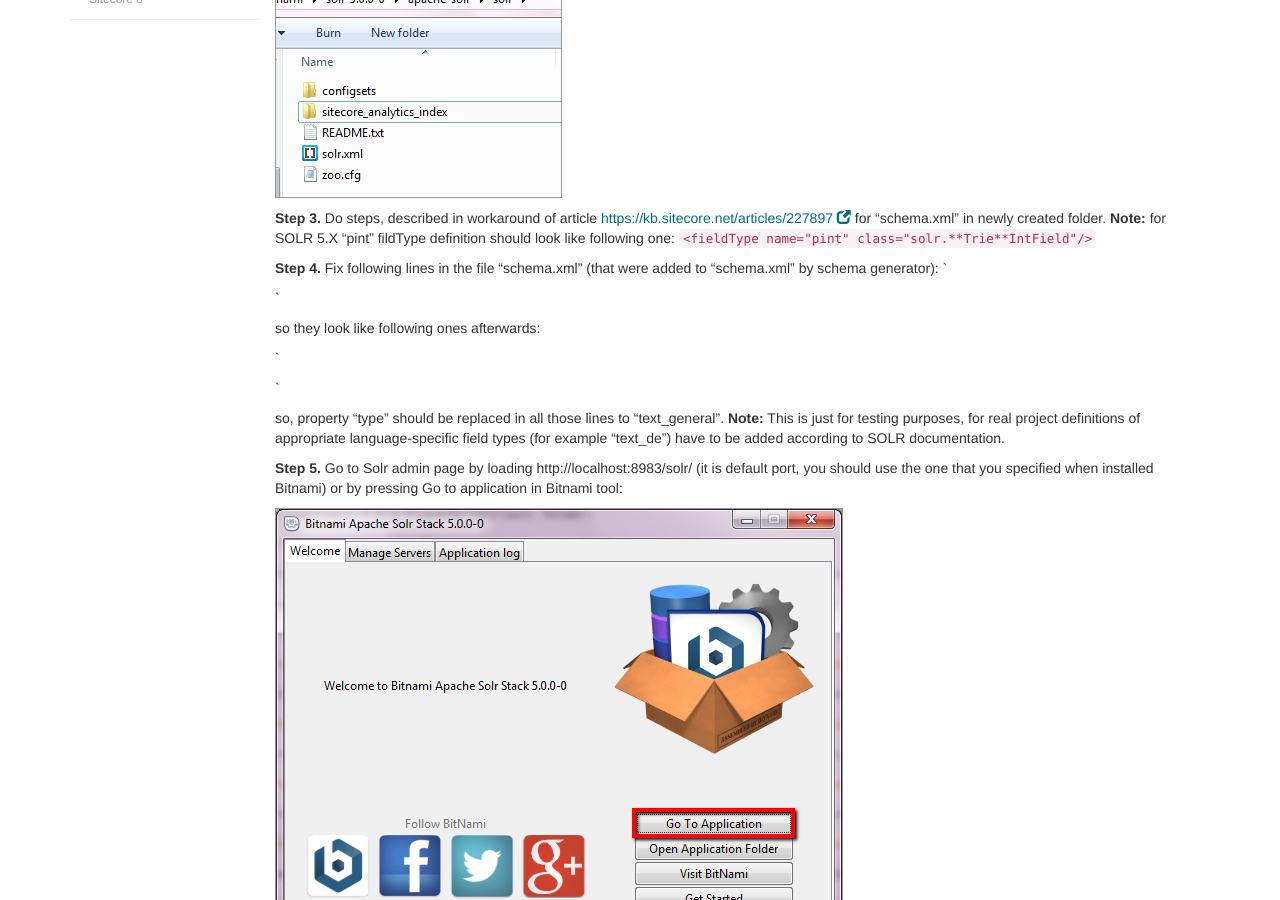
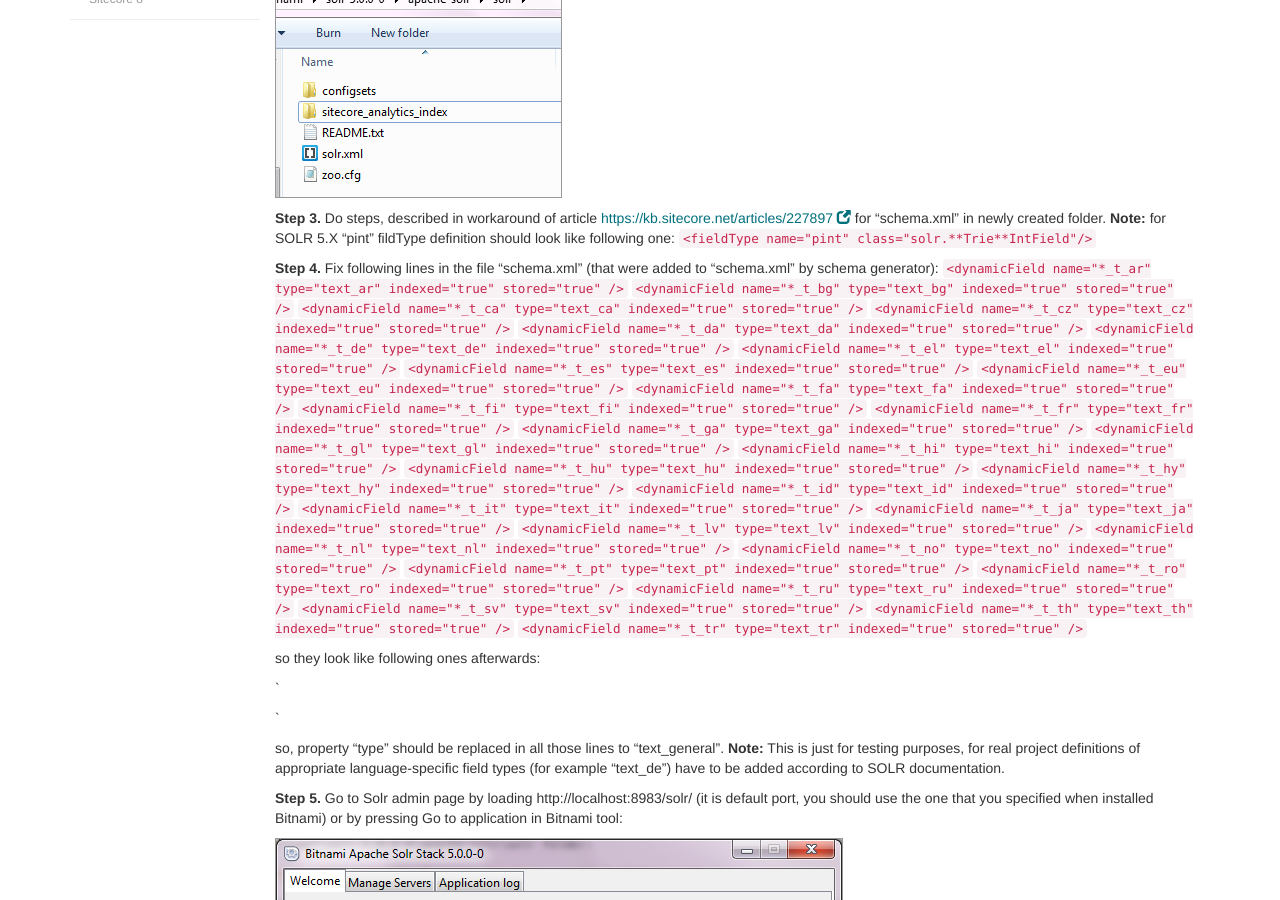
Before and after one commit to Sitecore-Community/docs, a Jekyll site: the page built from search/solr/Configuring-Solr-for-use-with-Sitecore-8/index.md, in a window 1280 px wide and 900 px high, scrolled down 365 px. Built offline with Jekyll 4.4.1, drawn with Linux system fonts in a browser that asks for light colours; nearby versions of some CDN libraries; a script that is not in the unit is left out; comment, search, counter and statistics services are not loaded.

Commit message:
fixed markup

```diff
--- a/search/solr/Configuring-Solr-for-use-with-Sitecore-8/index.md
+++ b/search/solr/Configuring-Solr-for-use-with-Sitecore-8/index.md
@@ -19,35 +19,35 @@
 `<fieldType name="pint" class="solr.**Trie**IntField"/>`
 
 **Step 4.** Fix following lines in the file "schema.xml" (that were added to "schema.xml" by schema generator):
-` <dynamicField name="*_t_ar" type="text_ar" indexed="true" stored="true" />
-<dynamicField name="*_t_bg" type="text_bg" indexed="true" stored="true" />
-<dynamicField name="*_t_ca" type="text_ca" indexed="true" stored="true" />
-<dynamicField name="*_t_cz" type="text_cz" indexed="true" stored="true" />
-<dynamicField name="*_t_da" type="text_da" indexed="true" stored="true" />
-<dynamicField name="*_t_de" type="text_de" indexed="true" stored="true" />
-<dynamicField name="*_t_el" type="text_el" indexed="true" stored="true" />
-<dynamicField name="*_t_es" type="text_es" indexed="true" stored="true" />
-<dynamicField name="*_t_eu" type="text_eu" indexed="true" stored="true" />
-<dynamicField name="*_t_fa" type="text_fa" indexed="true" stored="true" />
-<dynamicField name="*_t_fi" type="text_fi" indexed="true" stored="true" />
-<dynamicField name="*_t_fr" type="text_fr" indexed="true" stored="true" />
-<dynamicField name="*_t_ga" type="text_ga" indexed="true" stored="true" />
-<dynamicField name="*_t_gl" type="text_gl" indexed="true" stored="true" />
-<dynamicField name="*_t_hi" type="text_hi" indexed="true" stored="true" />
-<dynamicField name="*_t_hu" type="text_hu" indexed="true" stored="true" />
-<dynamicField name="*_t_hy" type="text_hy" indexed="true" stored="true" />
-<dynamicField name="*_t_id" type="text_id" indexed="true" stored="true" />
-<dynamicField name="*_t_it" type="text_it" indexed="true" stored="true" />
-<dynamicField name="*_t_ja" type="text_ja" indexed="true" stored="true" />
-<dynamicField name="*_t_lv" type="text_lv" indexed="true" stored="true" />
-<dynamicField name="*_t_nl" type="text_nl" indexed="true" stored="true" />
-<dynamicField name="*_t_no" type="text_no" indexed="true" stored="true" />
-<dynamicField name="*_t_pt" type="text_pt" indexed="true" stored="true" />
-<dynamicField name="*_t_ro" type="text_ro" indexed="true" stored="true" />
-<dynamicField name="*_t_ru" type="text_ru" indexed="true" stored="true" />
-<dynamicField name="*_t_sv" type="text_sv" indexed="true" stored="true" />
-<dynamicField name="*_t_th" type="text_th" indexed="true" stored="true" />
-<dynamicField name="*_t_tr" type="text_tr" indexed="true" stored="true" />`
+`<dynamicField name="*_t_ar" type="text_ar" indexed="true" stored="true" />`
+`<dynamicField name="*_t_bg" type="text_bg" indexed="true" stored="true" />`
+`<dynamicField name="*_t_ca" type="text_ca" indexed="true" stored="true" />`
+`<dynamicField name="*_t_cz" type="text_cz" indexed="true" stored="true" />`
+`<dynamicField name="*_t_da" type="text_da" indexed="true" stored="true" />`
+`<dynamicField name="*_t_de" type="text_de" indexed="true" stored="true" />`
+`<dynamicField name="*_t_el" type="text_el" indexed="true" stored="true" />`
+`<dynamicField name="*_t_es" type="text_es" indexed="true" stored="true" />`
+`<dynamicField name="*_t_eu" type="text_eu" indexed="true" stored="true" />`
+`<dynamicField name="*_t_fa" type="text_fa" indexed="true" stored="true" />`
+`<dynamicField name="*_t_fi" type="text_fi" indexed="true" stored="true" />`
+`<dynamicField name="*_t_fr" type="text_fr" indexed="true" stored="true" />`
+`<dynamicField name="*_t_ga" type="text_ga" indexed="true" stored="true" />`
+`<dynamicField name="*_t_gl" type="text_gl" indexed="true" stored="true" />`
+`<dynamicField name="*_t_hi" type="text_hi" indexed="true" stored="true" />`
+`<dynamicField name="*_t_hu" type="text_hu" indexed="true" stored="true" />`
+`<dynamicField name="*_t_hy" type="text_hy" indexed="true" stored="true" />`
+`<dynamicField name="*_t_id" type="text_id" indexed="true" stored="true" />`
+`<dynamicField name="*_t_it" type="text_it" indexed="true" stored="true" />`
+`<dynamicField name="*_t_ja" type="text_ja" indexed="true" stored="true" />`
+`<dynamicField name="*_t_lv" type="text_lv" indexed="true" stored="true" />`
+`<dynamicField name="*_t_nl" type="text_nl" indexed="true" stored="true" />`
+`<dynamicField name="*_t_no" type="text_no" indexed="true" stored="true" />`
+`<dynamicField name="*_t_pt" type="text_pt" indexed="true" stored="true" />`
+`<dynamicField name="*_t_ro" type="text_ro" indexed="true" stored="true" />`
+`<dynamicField name="*_t_ru" type="text_ru" indexed="true" stored="true" />`
+`<dynamicField name="*_t_sv" type="text_sv" indexed="true" stored="true" />`
+`<dynamicField name="*_t_th" type="text_th" indexed="true" stored="true" />`
+`<dynamicField name="*_t_tr" type="text_tr" indexed="true" stored="true" />`
 
 so they look like following ones afterwards:
 
```
